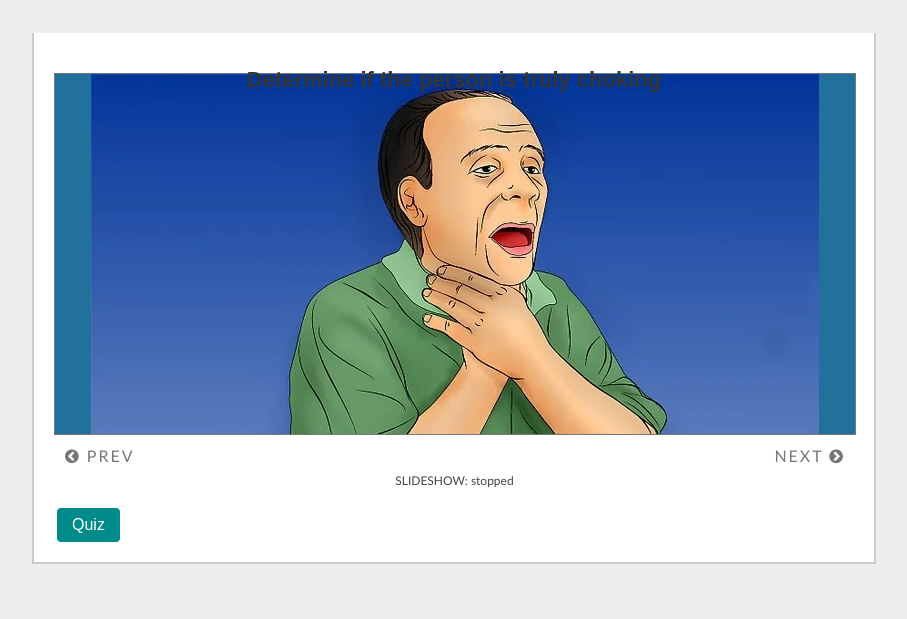
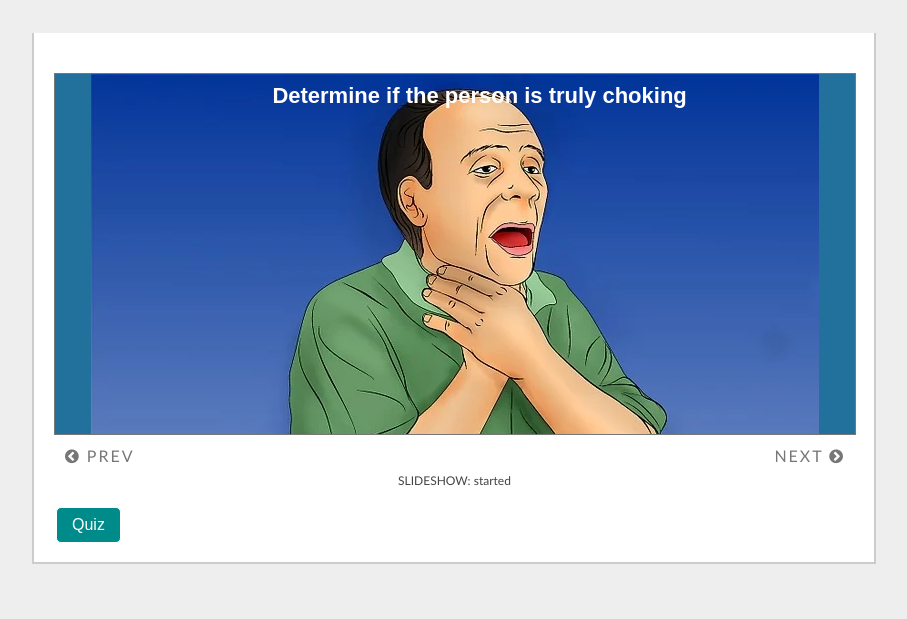
Before and after one commit to RPappalardo/mejo487, a PHP site: page /project2/index.html in a window 1280 px wide. Shown: the top 619 px of the page, without its empty margins (186-1093 px from the left). Run offline with PHP 8.4, Linux system fonts and the light colour scheme; some libraries are stand-ins or nearby versions.

Commit message:
Experiment

```diff
--- a/project2/style.css
+++ b/project2/style.css
@@ -1,6 +1,7 @@
 body{
   margin-top: 33px !important;
   height: 489px !important;
+  background-color: #fff !important;
 }
 
 .button {
@@ -153,7 +154,8 @@ ul.responses li {
 /* Styles to prettify the quiz page */
 
 html {
-    background: #eee;
+  /* blue color */
+    background: #EEEEEE !important;
 }
 
 body {
@@ -179,6 +181,8 @@ h1 {
 h2 {
     font-size: 22px;
     margin: 15px 0;
+    color: #fff;
+
 }
 h3 {
     font-size: 18px;
@@ -306,8 +310,13 @@ ul.responses li.incorrect p span {
 }
 
 .trickcenter {
-    position: fixed;
-    top: 10%;
-    left: 50%;
-    transform: translate(-50%, -50%);
+  position: fixed;
+  top: -38%;
+  left: 2%;
+  /*  transform: translate(-50%, -50%); */
 }
+@media only screen and (max-width: 699px) and (min-width: 520px)  {
+    h2 {
+        color: #000;
+    }
+}
```
